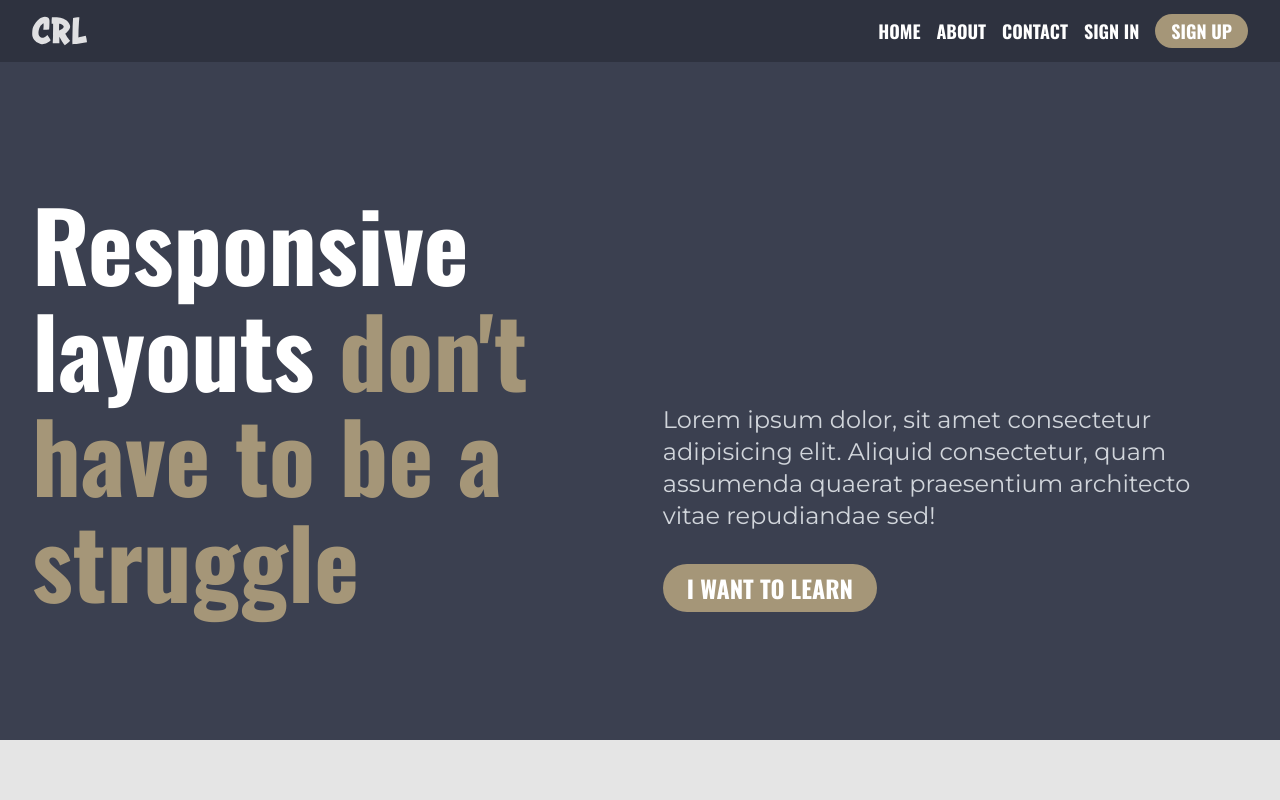
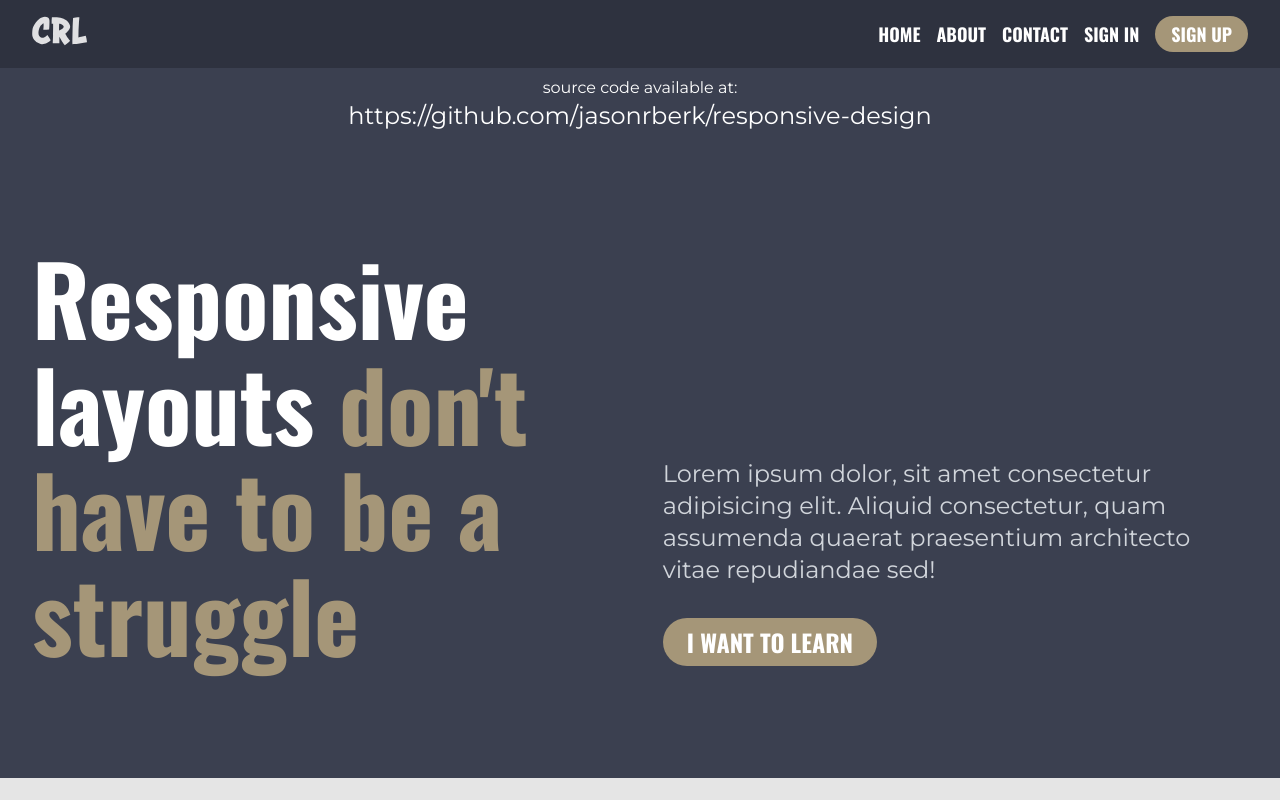
Before and after one commit to jasonrberk/responsive-design, a website: page docs/index.html in a window 1280 px wide. Shown: the top 800 px of the page. Drawn offline with nearby package versions, Linux system fonts and the light colour scheme.

Commit message:
deploy site - added links back to the source repo

```diff
--- a/docs/index.html
+++ b/docs/index.html
@@ -19,24 +19,31 @@
           <img src="./img/logo.svg" alt="CRL logo">
         </div>
         <ul class="text-lg flex flex-col items-center gap-4 md:flex-row">
-          <li class="uppercase">Home</li>
-          <li class="uppercase">About</li>
-          <li class="uppercase">Contact</li>
-          <li class="uppercase">Sign In</li>
-          <li class="uppercase">
-            <a class="uppercase bg-custom-accent rounded-full px-4 py-1" href="#">Sign Up</a>
-          </li>
+          <a class="uppercase hover:text-custom-accent" target="_blank" href="https://github.com/jasonrberk/responsive-design">Home</a>
+          <a class="uppercase hover:text-custom-accent" target="_blank" href="https://github.com/jasonrberk/responsive-design">About</a>
+          <a class="uppercase hover:text-custom-accent" target="_blank" href="https://github.com/jasonrberk/responsive-design">Contact</a>
+          <a class="uppercase hover:text-custom-accent" target="_blank" href="https://github.com/jasonrberk/responsive-design">Sign In</a>
+          <a class="uppercase bg-custom-accent rounded-full px-4 py-1 hover:saturate-200 hover:ring-1 hover:ring-white" target="_blank" href="https://github.com/jasonrberk/responsive-design">Sign Up</a>
         </ul>
       </div>
     </nav>
 
+    <!-- link to the source code repo -->
+    <section class="bg-custom-darker pt-2 text-center">
+      <div class="max-container">
+        <p>source code available at:</p>
+        <a class="inline-block text-2xl hover:text-custom-accent"
+            href="https://github.com/jasonrberk/responsive-design">https://github.com/jasonrberk/responsive-design</a>
+      </div>
+    </section>
+
     <!-- hero section -->
-    <section class="bg-custom-darker py-32">
+    <section class="bg-custom-darker py-28">
       <div class="max-container flex flex-col gap-12 lg:flex-row lg:items-end">
         <h1 class="font-accent text-8xl leading-[1.1]">Responsive layouts <span class="text-custom-accent">don't have to be a struggle</span></h1>
         <div class="flex flex-col gap-8">
           <p class="text-gray-300 text-2xl">Lorem ipsum dolor, sit amet consectetur adipisicing elit. Aliquid consectetur, quam assumenda quaerat praesentium architecto vitae repudiandae sed!</p>
-          <a class="font-accent text-2xl uppercase bg-custom-accent rounded-full px-6 py-2 max-w-max" href="#">I want to learn</a>
+          <a class="font-accent text-2xl uppercase bg-custom-accent rounded-full px-6 py-2 max-w-max hover:saturate-200 hover:ring-1 hover:ring-white" target="_blank" href="https://github.com/jasonrberk/responsive-design">I want to learn</a>
         </div>
       </div>
     </section>
```
Also changed, not shown: docs/output.css.
